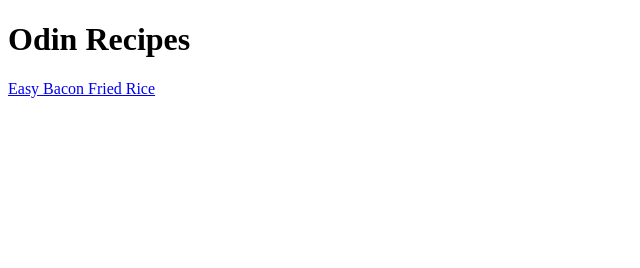
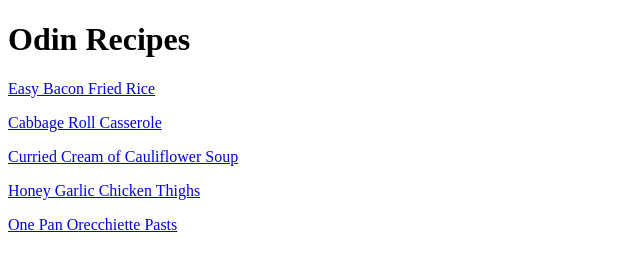
Before and after one commit to Extraneus64/odin-recipes, a plain HTML site: page index.html in a window 1280 px wide. Shown: the whole page, without its empty margins (0-640 px from the left). Drawn offline with Linux system fonts and the light colour scheme.

Commit message:
Update the home page with links to all five recipe pages

```diff
--- a/index.html
+++ b/index.html
@@ -7,6 +7,10 @@
 </head>
 <body>
     <h1>Odin Recipes</h1>
-    <a href="recipes/Easy Bacon Fried Rice.html" target="_blank" rel="noreferrer">Easy Bacon Fried Rice</a>
+    <a href="recipes/Easy Bacon Fried Rice.html" target="_blank" rel="noreferrer">Easy Bacon Fried Rice</a><p></p>
+    <a href="recipes/Cabbage Roll Casserole.html" target="_blank" rel="noreferrer">Cabbage Roll Casserole</a><p></p>
+    <a href="recipes/Curried Cream of Cauliflower Soup.html" target="_blank" rel="noreferrer">Curried Cream of Cauliflower Soup</a><p></p>
+    <a href="recipes/Honey Garlic Chicken Thighs.html" target="_blank" rel="noreferrer">Honey Garlic Chicken Thighs</a><p></p>
+    <a href="recipes/One Pan Orecchiette Pasta.html" target="_blank" rel="noreferrer">One Pan Orecchiette Pasts</a><p></p>
 </body>
 </html>
```
